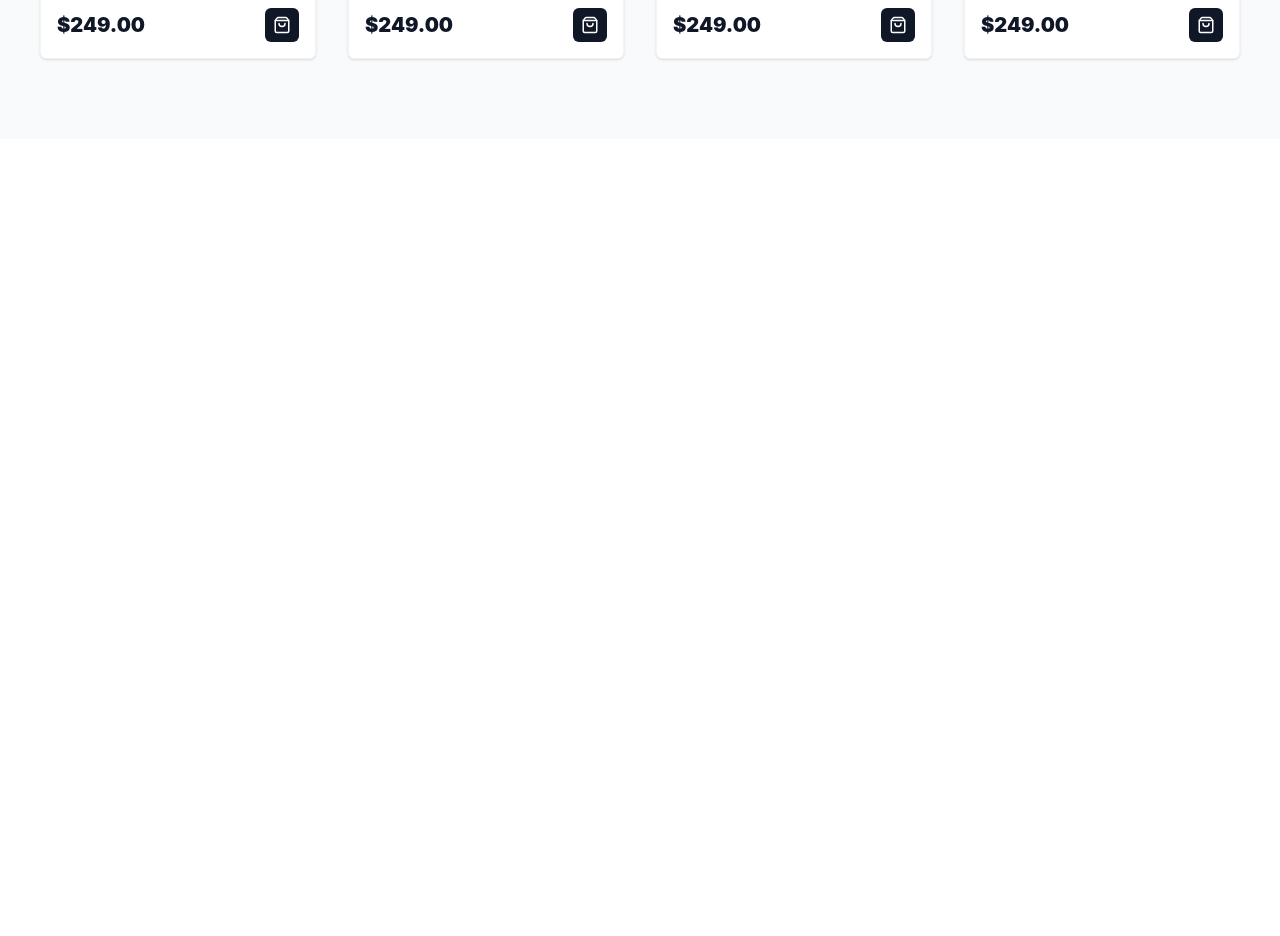
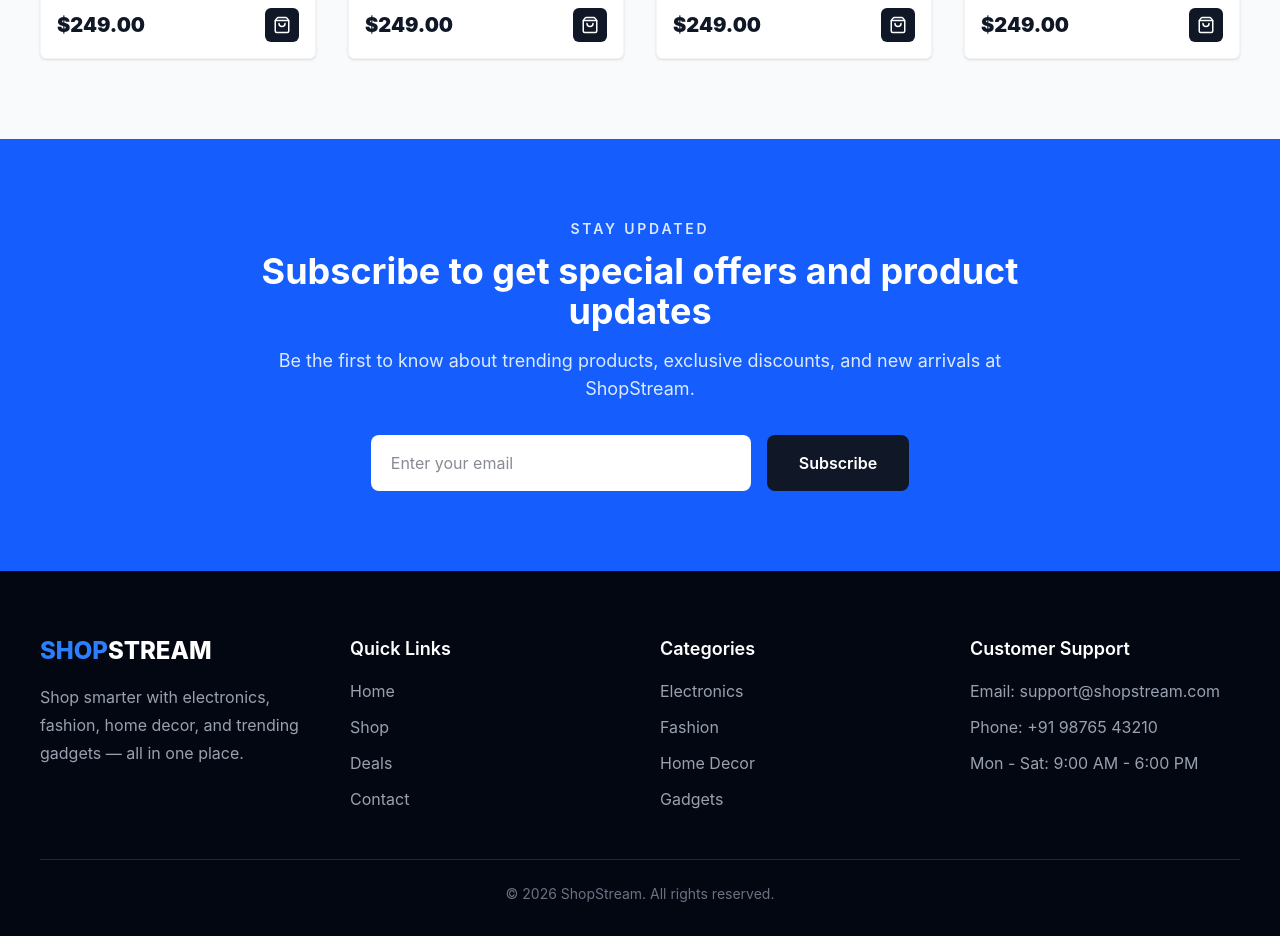
Before and after one commit to ssirajussalikin119/ShopStream, a React app in the folder client/: page / in a window 1280 px wide. Shown: the part 1660-2596 px from the top of the page. Before the commit the page ends 1799 px from the top, so only its background shows below. Built offline with nearby package versions, Linux system fonts and the light colour scheme; the HTML template or start-up script is replaced by a standard one.

Commit message:
Added newsletter and footer UI to homepage

```diff
--- /dev/null
+++ b/client/src/components/home/Footer.jsx
@@ -0,0 +1,57 @@
+import React from "react";
+import Container from "../layout/Container/Container";
+
+const Footer = () => {
+  return (
+    <footer className="bg-gray-950 text-white pt-16 pb-8">
+      <Container className="px-4 sm:px-6">
+        <div className="grid grid-cols-1 md:grid-cols-2 lg:grid-cols-4 gap-10 mb-12">
+          <div>
+            <h2 className="text-2xl font-extrabold mb-4">
+              <span className="text-blue-500">SHOP</span>STREAM
+            </h2>
+            <p className="text-gray-400 leading-7">
+              Shop smarter with electronics, fashion, home decor, and trending
+              gadgets — all in one place.
+            </p>
+          </div>
+
+          <div>
+            <h3 className="text-lg font-semibold mb-4">Quick Links</h3>
+            <ul className="space-y-3 text-gray-400">
+              <li className="hover:text-white cursor-pointer transition">Home</li>
+              <li className="hover:text-white cursor-pointer transition">Shop</li>
+              <li className="hover:text-white cursor-pointer transition">Deals</li>
+              <li className="hover:text-white cursor-pointer transition">Contact</li>
+            </ul>
+          </div>
+
+          <div>
+            <h3 className="text-lg font-semibold mb-4">Categories</h3>
+            <ul className="space-y-3 text-gray-400">
+              <li className="hover:text-white cursor-pointer transition">Electronics</li>
+              <li className="hover:text-white cursor-pointer transition">Fashion</li>
+              <li className="hover:text-white cursor-pointer transition">Home Decor</li>
+              <li className="hover:text-white cursor-pointer transition">Gadgets</li>
+            </ul>
+          </div>
+
+          <div>
+            <h3 className="text-lg font-semibold mb-4">Customer Support</h3>
+            <ul className="space-y-3 text-gray-400">
+              <li>Email: support@shopstream.com</li>
+              <li>Phone: +91 98765 43210</li>
+              <li>Mon - Sat: 9:00 AM - 6:00 PM</li>
+            </ul>
+          </div>
+        </div>
+
+        <div className="border-t border-gray-800 pt-6 text-center text-gray-500 text-sm">
+          © 2026 ShopStream. All rights reserved.
+        </div>
+      </Container>
+    </footer>
+  );
+};
+
+export default Footer;
--- /dev/null
+++ b/client/src/components/home/Newsletter.jsx
@@ -0,0 +1,36 @@
+import React from "react";
+import Container from "../layout/Container/Container";
+
+const Newsletter = () => {
+  return (
+    <section className="bg-blue-600 py-20">
+      <Container className="px-4 sm:px-6">
+        <div className="max-w-3xl mx-auto text-center text-white">
+          <p className="uppercase tracking-[0.2em] text-sm font-semibold mb-3 text-blue-100">
+            Stay Updated
+          </p>
+          <h2 className="text-3xl md:text-4xl font-bold mb-4">
+            Subscribe to get special offers and product updates
+          </h2>
+          <p className="text-blue-100 mb-8 text-lg">
+            Be the first to know about trending products, exclusive discounts,
+            and new arrivals at ShopStream.
+          </p>
+
+          <div className="flex flex-col sm:flex-row gap-4 justify-center">
+            <input
+              type="email"
+              placeholder="Enter your email"
+              className="w-full sm:w-[380px] px-5 py-4 rounded-lg bg-white text-gray-900 outline-none"
+            />
+            <button className="bg-gray-900 hover:bg-black text-white px-8 py-4 rounded-lg font-semibold transition cursor-pointer">
+              Subscribe
+            </button>
+          </div>
+        </div>
+      </Container>
+    </section>
+  );
+};
+
+export default Newsletter;
--- a/client/src/pages/Home.jsx
+++ b/client/src/pages/Home.jsx
@@ -2,6 +2,8 @@ import React from "react";
 import Hero from "../components/home/Hero";
 import Category from "../components/home/Category";
 import Featured from "../components/home/Featured";
+import Newsletter from "../components/home/Newsletter";
+import Footer from "../components/home/Footer";
 
 const Home = () => {
   return (
@@ -9,7 +11,8 @@ const Home = () => {
       <Hero />
       <Category />
       <Featured />
-      {/* You can easily add more sections like Newsletter.jsx or Footer.jsx here */}
+      <Newsletter />
+      <Footer />
     </main>
   );
 };
```
Also changed, not shown: 1 other file (tests, documents, lock files or other folders).
